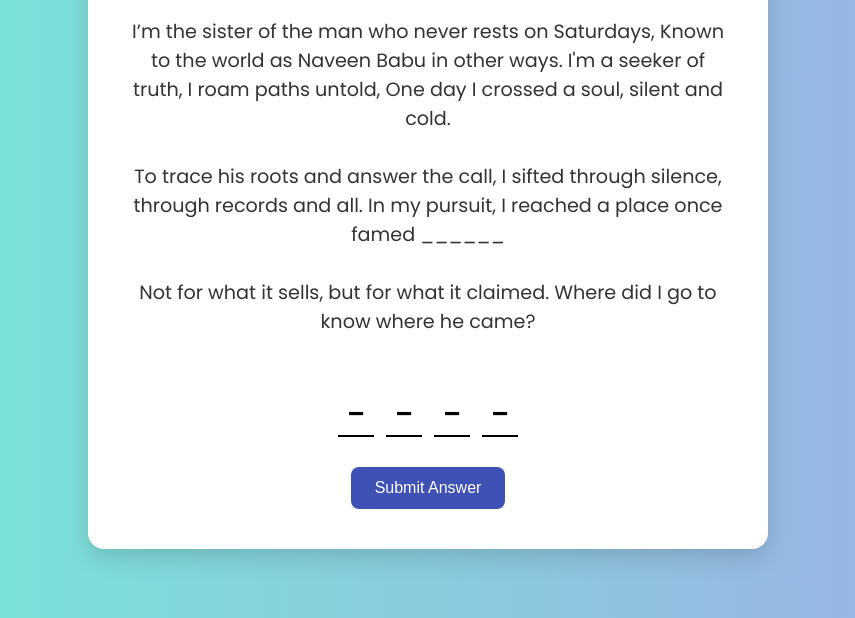
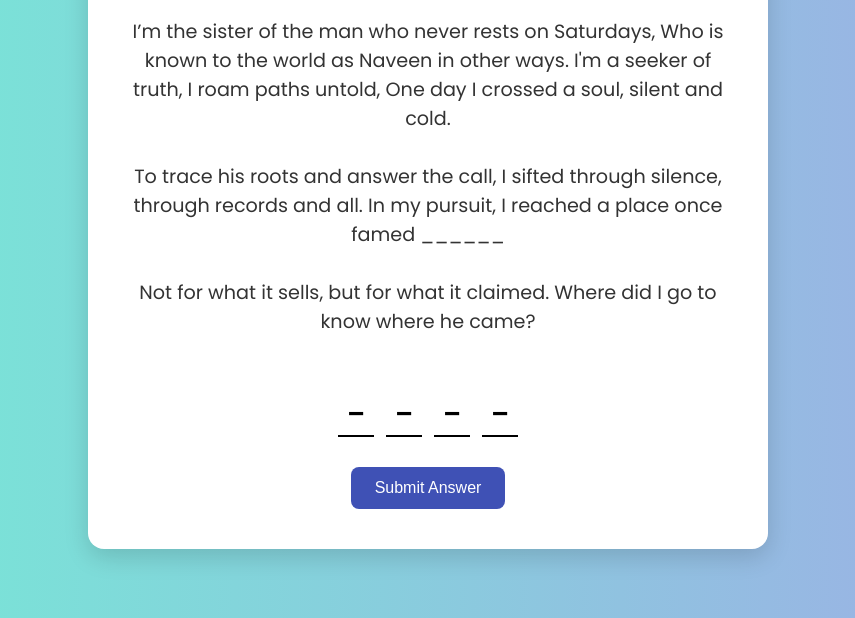
Before and after one commit to nikhilrompalli/dora-bday-riddles, a plain HTML site: page index.html in a window 1280 px wide. Shown: the part 182-800 px from the top of the page, without its empty margins (212-1067 px from the left). Drawn offline with nearby package versions, Linux system fonts and the light colour scheme.

Commit message:
Update index.html

```diff
--- a/index.html
+++ b/index.html
@@ -121,7 +121,7 @@
     <h1>🧩 Dora's Birthday Hunt - 2</h1>
     <p class="riddle" id="riddle-text">
       I’m the sister of the man who never rests on Saturdays,
-      Known to the world as Naveen Babu in other ways.
+      Who is known to the world as Naveen in other ways.
       I'm a seeker of truth, I roam paths untold,
       One day I crossed a soul, silent and cold.<br><br>
 
```
